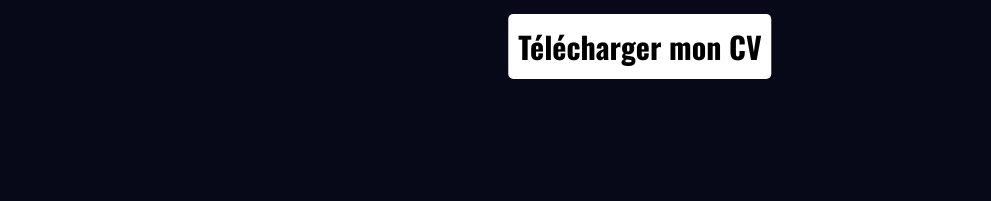
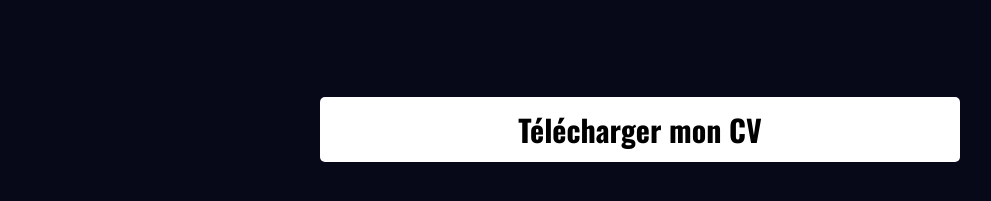
Before and after one commit to David-49/Portfolio-secondaire, a plain HTML site: page index.html in a window 1280 px wide. Shown: the part 3234-3435 px from the top of the page, without its empty margins (0-991 px from the left). Before the commit the page ends 3413 px from the top, so only its background shows below. Drawn offline with nearby package versions, Linux system fonts and the light colour scheme.

Commit message:
Correction affichage btn-cv

```diff
--- a/index.html
+++ b/index.html
@@ -228,7 +228,7 @@
         </a>
       </div>
     </section>
-    <section class="contact" id="section-contact">
+    <section class="section-contact" id="section-contact">
       <h2 class="title-section">Me contacter</h2>
       <div class="contact-methods">
         <a href="mailto:david.dognin@gmail.com"
@@ -241,12 +241,16 @@
           ><i class="fab fa-twitter-square"></i
         ></a>
       </div>
+      <div class="container-btn-cv">
+        <p>
           <a
             href="./img/cv_david_dognin_qrcode.pdf"
             download="cv_david_dognin_qrcode.pdf"
             class="btn-cv"
             >Télécharger mon CV</a
           >
+        </p>
+      </div>
     </section>
   </body>
 </html>
--- a/style.css
+++ b/style.css
@@ -256,9 +256,11 @@ figcaption {
 }
 
 /* section contact */
-.contact {
-  height: 60vh;
-  position: relative;
+.section-contact {
+  padding-bottom: 180px;
+  display: flex;
+  flex-direction: column;
+  justify-content: space-around;
 }
 
 .contact-methods {
@@ -279,21 +281,33 @@ figcaption {
   color: var(--hover-color);
 }
 
-.btn-cv {
-  position: absolute;
-  left: 50%;
-  transform: translateX(-50%);
-  bottom: 100px;
+.container-btn-cv {
   background-color: white;
   border-radius: 5px;
   padding: 10px;
-  color: black;
-  text-decoration: none;
-  font-size: 3rem;
+  width: 50%;
+  max-width: 700px;
+  margin: auto;
+  margin-top: 100px;
+  position: relative;
 }
 
-.btn-cv:hover {
+.container-btn-cv:hover {
   background-color: #c8f9dd;
+  cursor: pointer;
+}
+
+.container-btn-cv p {
+  text-align: center;
+}
+
+.btn-cv {
+  /*   position: absolute;
+  left: 50%;
+  transform: translateX(-50%);
+  bottom: 100px; */
+  color: black;
+  font-size: 3rem;
 }
 
 /* cyclez */
```
Lines whose indentation alone changed are shown as unchanged.
